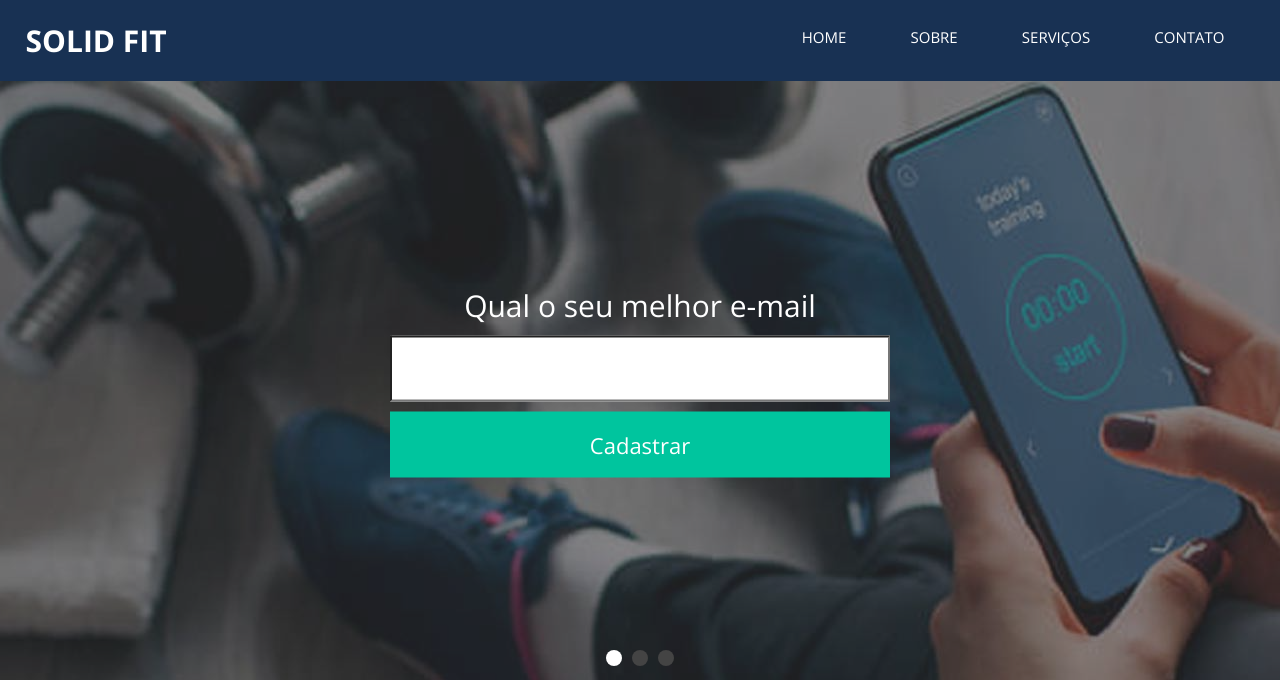
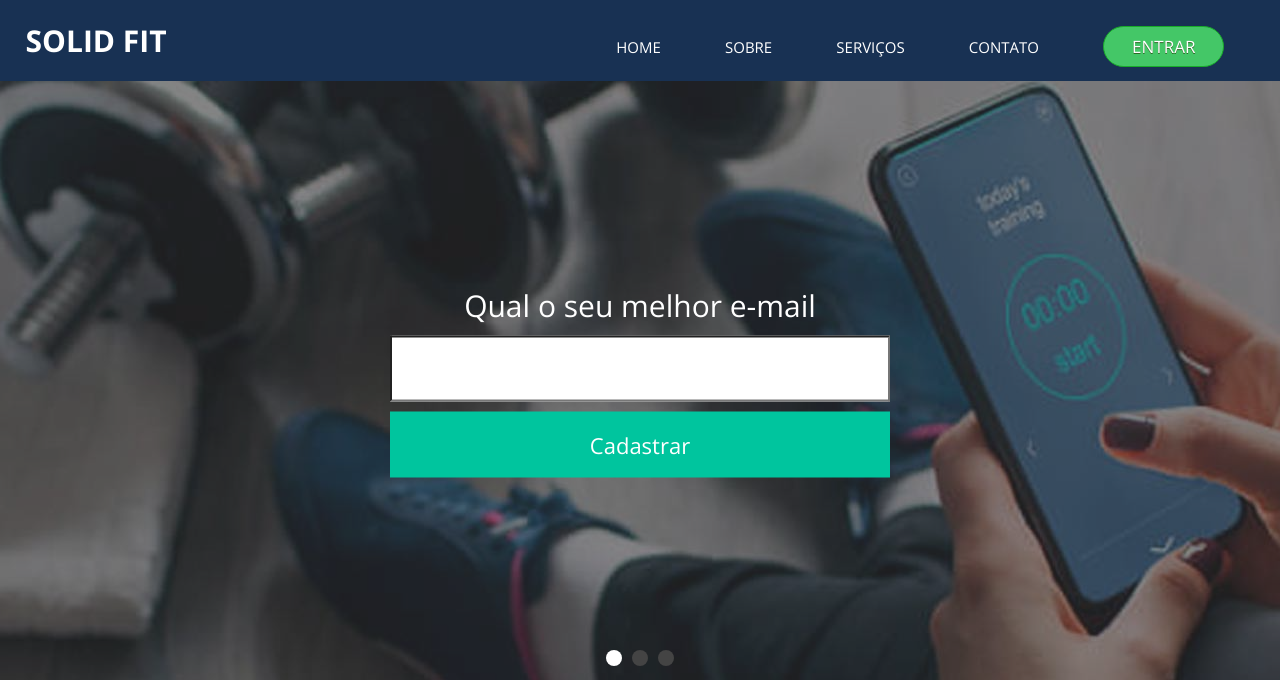
Before and after one commit to alexsrs/Projeto-01, a PHP site: page /Projeto-01/ in a window 1280 px wide. Shown: the top 680 px of the page. Run offline with PHP 8.4, Linux system fonts and the light colour scheme; some libraries are stand-ins or nearby versions.

Commit message:
incluido buton entrar no menu

```diff
--- a/estilo/style.css
+++ b/estilo/style.css
@@ -139,6 +139,27 @@ nav.desktop a{
 nav.desktop a:hover{
 	text-decoration: underline;
 }
+
+nav.desktop a > span{
+	background-color:#44c767;
+	border-radius:28px;
+	border:1px solid #18ab29;
+	display:inline-block;
+	cursor:pointer;
+	color:#ffffff;
+	font-size:17px;
+	padding:8px 28px;
+	text-decoration:none;
+	text-shadow:0px 1px 0px #2f6627;
+}
+
+nav.desktop a > span:hover {
+		background-color:#5cbf2a;
+	}
+nav.desktop a > span:active {
+		position:relative;
+		top:1px;
+	}
 
 section.banner-container{
 	width: 100%;
@@ -481,6 +502,27 @@ section.erro-404 p{
 		text-decoration: none;
 	}
 
+	nav.mobile a > span{
+		background-color:#44c767;
+		border-radius:28px;
+		border:1px solid #18ab29;
+		display:inline-block;
+		cursor:pointer;
+		color:#ffffff;
+		font-size:17px;
+		padding:8px 28px;
+		text-decoration:none;
+		text-shadow:0px 1px 0px #2f6627;
+	}
+
+	nav.mobile a > span:hover {
+			background-color:#5cbf2a;
+		}
+	nav.mobile a > span:active {
+			position:relative;
+			top:1px;
+		}
+
 
 	.botao-menu-mobile{
 		font-size: 36px;
--- a/index.php
+++ b/index.php
@@ -44,6 +44,7 @@
 					<li><a href="<?php echo INCLUDE_PATH; ?>sobre">Sobre</a></li>
 					<li><a href="<?php echo INCLUDE_PATH; ?>servicos">Serviços</a></li>
 					<li><a realtime="contato" href="<?php echo INCLUDE_PATH; ?>contato">Contato</a></li>
+					<li><a realtime="entrar" href="<?php echo INCLUDE_PATH_PAINEL; ?>"><span>Entrar</span></a></li>
 				</ul>
 			</nav>
 			<nav class="mobile right">
@@ -53,6 +54,7 @@
 					<li><a href="<?php echo INCLUDE_PATH; ?>sobre">Sobre</a></li>
 					<li><a href="<?php echo INCLUDE_PATH; ?>servicos">Serviços</a></li>
 					<li><a realtime="contato" href="<?php echo INCLUDE_PATH; ?>contato">Contato</a></li>
+					<li><a realtime="entrar" href="<?php echo INCLUDE_PATH_PAINEL; ?>"><span>Entrar</span></a></li>
 				</ul>
 			</nav>
 			<div class="clear"></div><!-- clear -->
```
